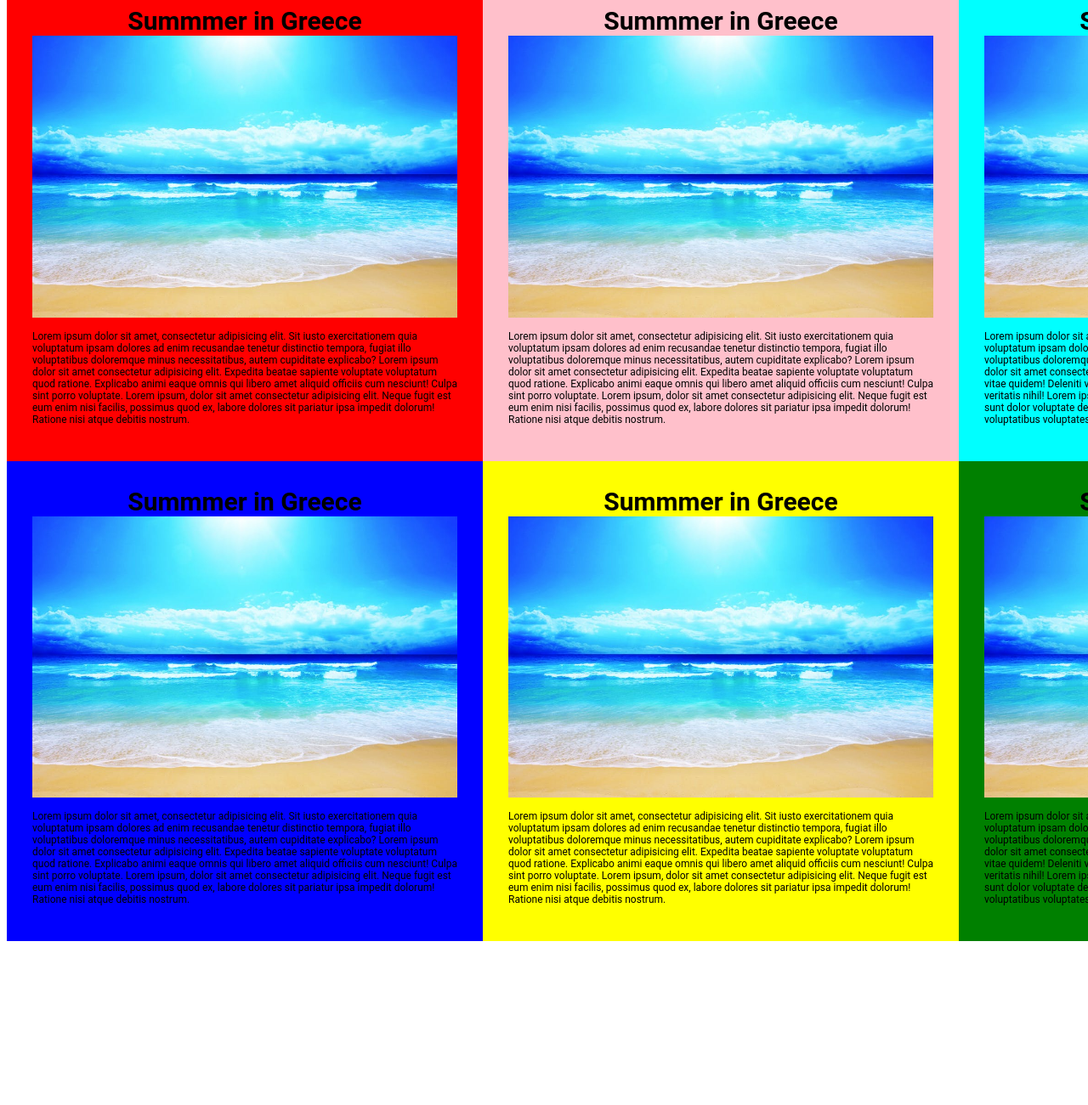
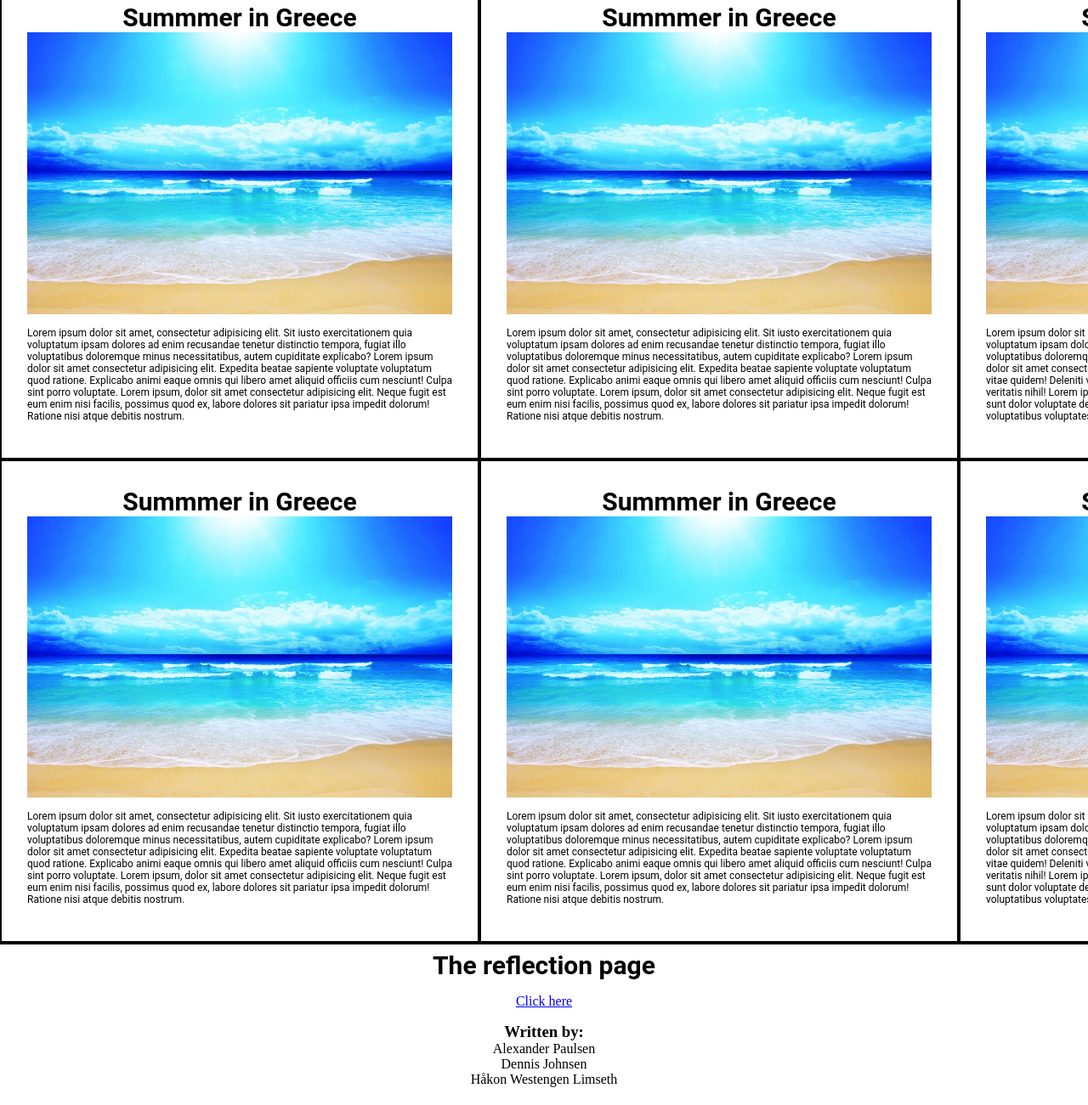
Before and after one commit to s364573/Oblig2TaskA, a plain HTML site: page docs/index.html in a window 1280 px wide. Shown: the part 106-1407 px from the top of the page at 85% size. Before the commit the page ends 1222 px from the top, so only its background shows below. Drawn offline with Linux system fonts and the light colour scheme.

Commit message:
Newversion2

```diff
--- a/docs/CSS/styles.css
+++ b/docs/CSS/styles.css
@@ -4,9 +4,13 @@ h1 {
     margin: 0;
 }
 
+body {
+    margin: 0;
+}
+
+
 
 header {
-    background: blue;
     text-align: center;
     padding: 20px;
 }
@@ -14,10 +18,31 @@ header {
 .containerrow1 {
     width: 100%;
     display: flex;
-    background: #ffc728;
+
     box-sizing: border-box;
     flex-direction: row;
 }
+
+.containerrow2 {
+    width: 100%;
+    display: flex;
+
+    box-sizing: border-box;
+    flex-direction: row;
+}
+.containerrow1 article {
+    border-top: 4px solid black;
+    border-left: 2px solid black;
+    border-right: 2px solid black;
+    border-bottom: 4px solid black;
+}
+
+.containerrow2 article {
+    border-bottom: 4px solid black;
+    border-left: 2px solid black;
+    border-right: 2px solid black;
+}
+
 
 .align {
     text-align: center;
@@ -33,7 +58,7 @@ header {
 
 .intcontainerL {
     flex: 1;
-    background: red;
+
     padding: 30px;
     font-size: 12px;
     font-family: 'Roboto', sans-serif;
@@ -41,7 +66,7 @@ header {
 
 .intcontainerM {
     flex: 1;
-    background: pink;
+
     padding: 30px;
     font-size: 12px;
     font-family: 'Roboto', sans-serif;
@@ -49,7 +74,7 @@ header {
 
 .intcontainerR {
     flex: 1;
-    background: cyan;
+
     padding: 30px;
     font-size: 12px;
     font-family: 'Roboto', sans-serif;
@@ -57,7 +82,7 @@ header {
 
 .intcontainerBL {
     flex: 1;
-    background: blue;
+
     padding: 30px;
     font-size: 12px;
     font-family: 'Roboto', sans-serif;
@@ -65,7 +90,7 @@ header {
 
 .intcontainerBM {
     flex: 1;
-    background: yellow;
+
     padding: 30px;
     font-size: 12px;
     font-family: 'Roboto', sans-serif;
@@ -73,7 +98,7 @@ header {
 
 .intcontainerBR {
     flex: 1;
-    background: green;
+
     padding: 30px;
     font-size: 12px;
     font-family: 'Roboto', sans-serif;
@@ -83,7 +108,27 @@ header {
     .containerrow1 {
         flex-direction: column;
     }
+    .containerrow2 {
+        flex-direction: column;
+    }
     .picture {
         max-width: 350px;
     }
 }
+
+footer {
+
+    height: 100%;
+    margin-bottom: -40px;
+    text-align: center;
+    padding-bottom: 5px;
+    padding-top: 7px;
+}
+footer article ul {
+    list-style: none;
+    padding: 0;
+}
+
+footer article h3 {
+    margin: 0;
+}
--- a/docs/index.html
+++ b/docs/index.html
@@ -72,7 +72,7 @@
     </article>
 </section>
 
-<section class="containerrow1">
+<section class="containerrow2">
     <article class="intcontainerBL">
 
         <div class="align">
@@ -128,6 +128,19 @@
         </p>
     </article>
 </section>
+
+<footer>
+    <article>
+        <h1>The reflection page</h1>
+        <p><a href="reflection.html">Click here</a></p>
+        <ul>
+            <li><h3>Written by:</h3></li>
+            <li>Alexander Paulsen</li>
+            <li>Dennis Johnsen</li>
+            <li>Håkon Westengen Limseth</li>
+        </ul>
+    </article>
+</footer>
 </body>
 
 </html>
```
Also changed, not shown: docs/reflection.html (added, +20 -0 lines), docs/img/summerbackground.jpg (added), 1 other file.
